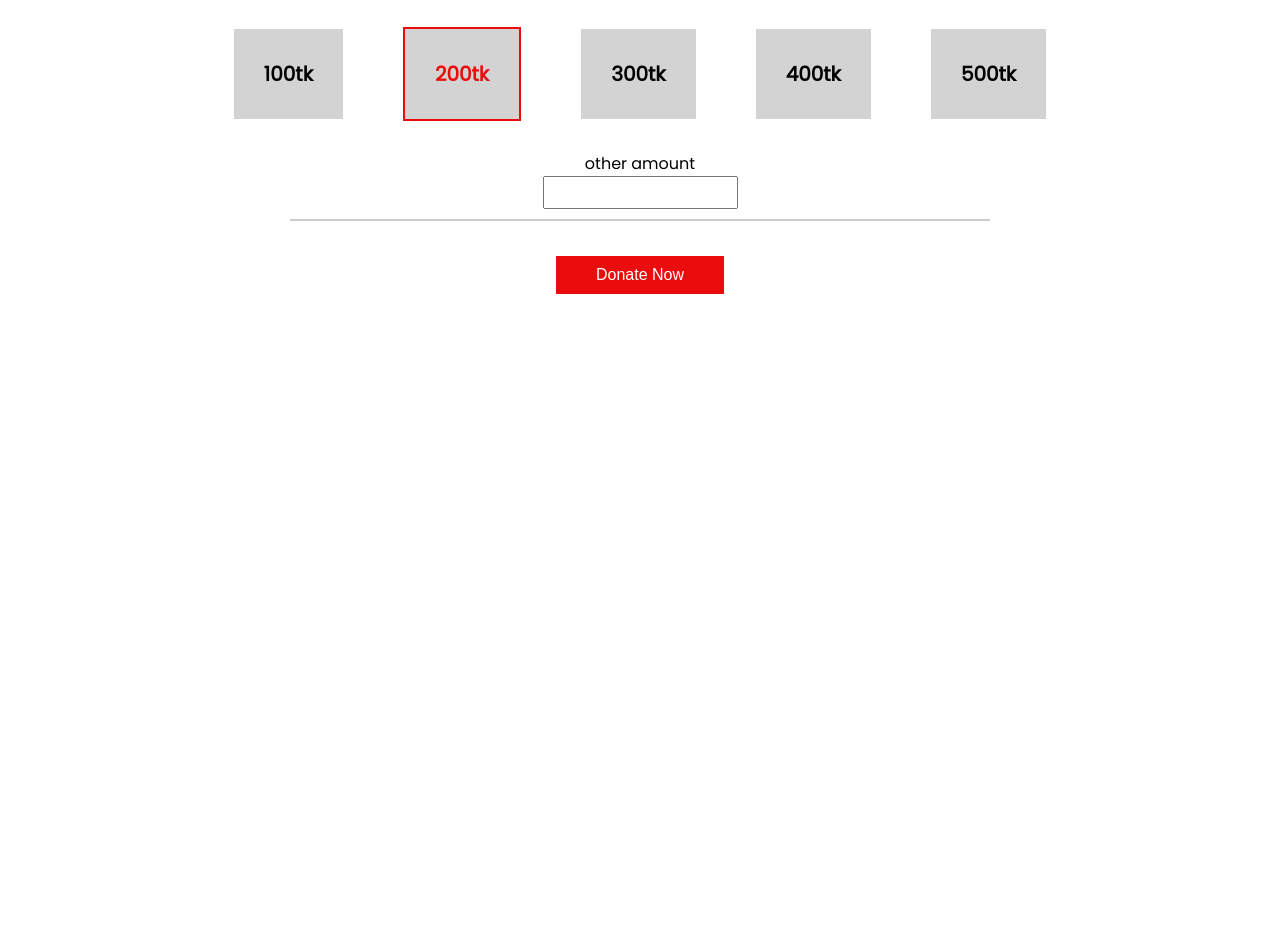
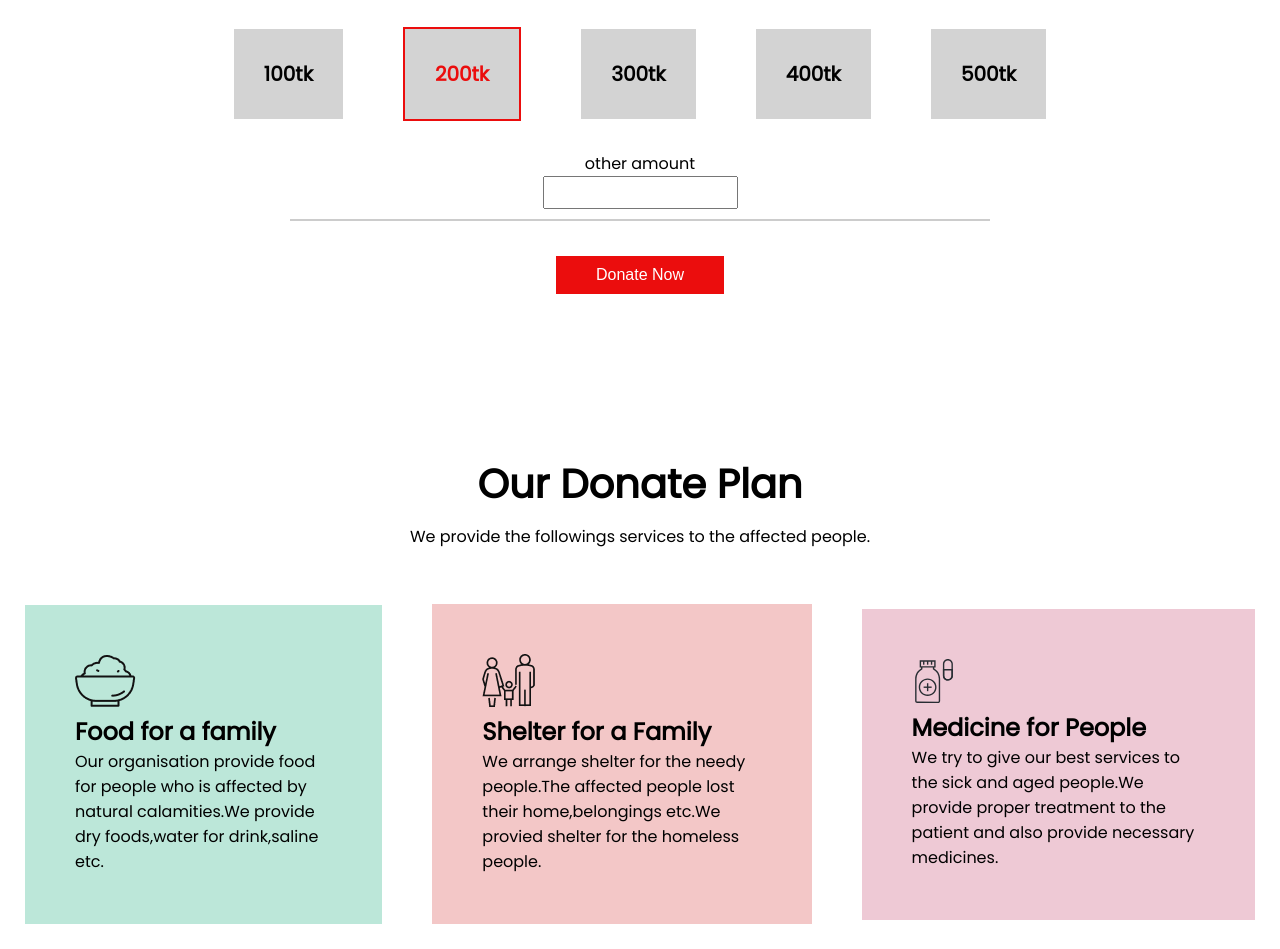
Before and after one commit to salmamouri/assignment-1, a plain HTML site: page index.html in a window 1280 px wide. Shown: the part 608-1557 px from the top of the page. Before the commit the page ends 907 px from the top, so only its background shows below. Drawn offline with Linux system fonts and the light colour scheme.

Commit message:
donate-services added

```diff
--- a/index.html
+++ b/index.html
@@ -37,8 +37,34 @@
         <div class="other-amount">
             <label for="">other amount</label>
             <input type="number">
-            <div class="hr"></div>
+            <div class="hr "></div>
             <button class="donate-btn">Donate Now</button>
+        </div>
+    </section>
+    <section class="service">
+        <div class="donate-part">
+            <h1>Our Donate Plan</h1>
+            <p>We provide the followings services to the affected people.</p>
+        </div>
+        <div class="services">
+            <div id="food">
+                <img src="icons/food.png" alt="">
+                <h1>Food for a family</h1>
+                <p>Our organisation provide food for people who is affected by natural calamities.We provide dry foods,water for drink,saline etc.</p>
+
+            </div>
+            <div id="shelter">
+                <img src="icons/shelter.png" alt="">
+                <h1>Shelter for a Family</h1>
+                <p>We arrange shelter for the needy people.The affected people lost their home,belongings etc.We provied shelter for the homeless people.</p>
+            </div>
+            <div id="medicine">
+                <img  src="icons/medicine.svg" alt="">
+                <h1>Medicine for People</h1>
+                <p>We try to give our best services to the sick and aged people.We provide proper treatment to the patient and also provide necessary medicines.
+                </p>
+            </div>
+
         </div>
     </section>
 </body>
--- a/style.css
+++ b/style.css
@@ -35,6 +35,7 @@ body{
     padding: 10px 40px;
     font-size: 16px;
     margin: 5px;
+    margin-bottom: 150px;
 }
 .donate-part{
     display: flex;
@@ -81,3 +82,27 @@ body{
     border: 1px solid #ccc;
     margin-bottom: 30px;
 }
+.services{
+    display: flex;
+    margin-top: 30px;
+    align-items: center;
+}
+#medicine img{
+    width:15%;
+
+}
+#medicine{
+    background-color: rgb(238, 201, 213);
+    padding: 50px;
+    margin:25px;
+}
+#food{
+    background-color: rgb(188, 231, 217);
+    padding: 50px;
+    margin: 25px;
+}
+#shelter{
+    background-color: rgb(243, 199, 199);
+    padding: 50px;
+    margin: 25px;
+}
```
